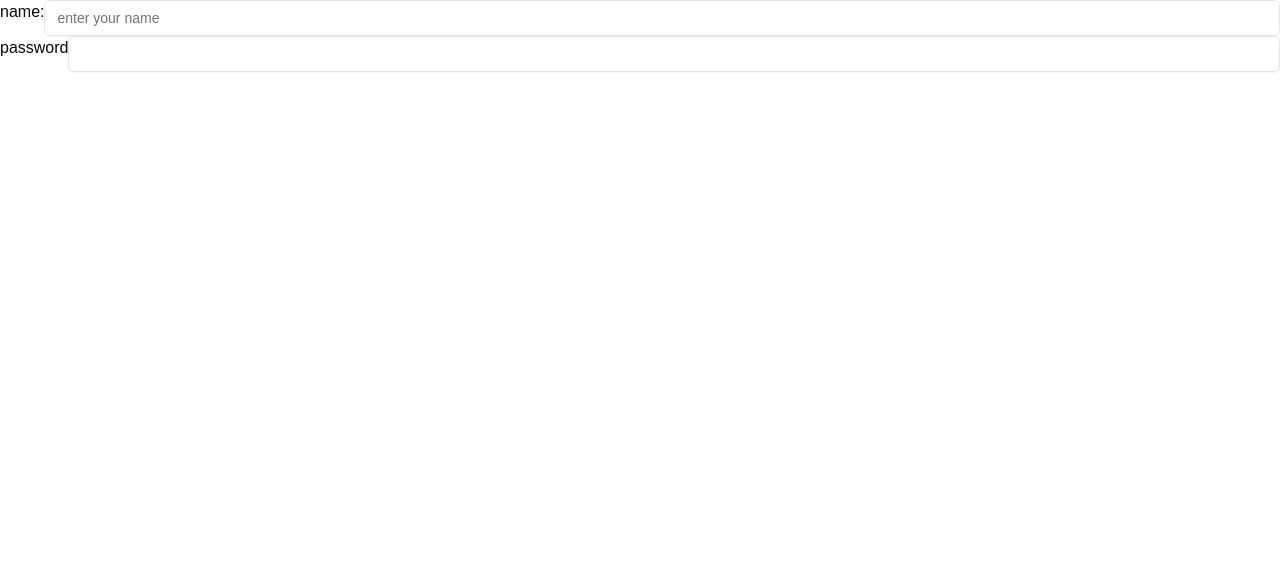
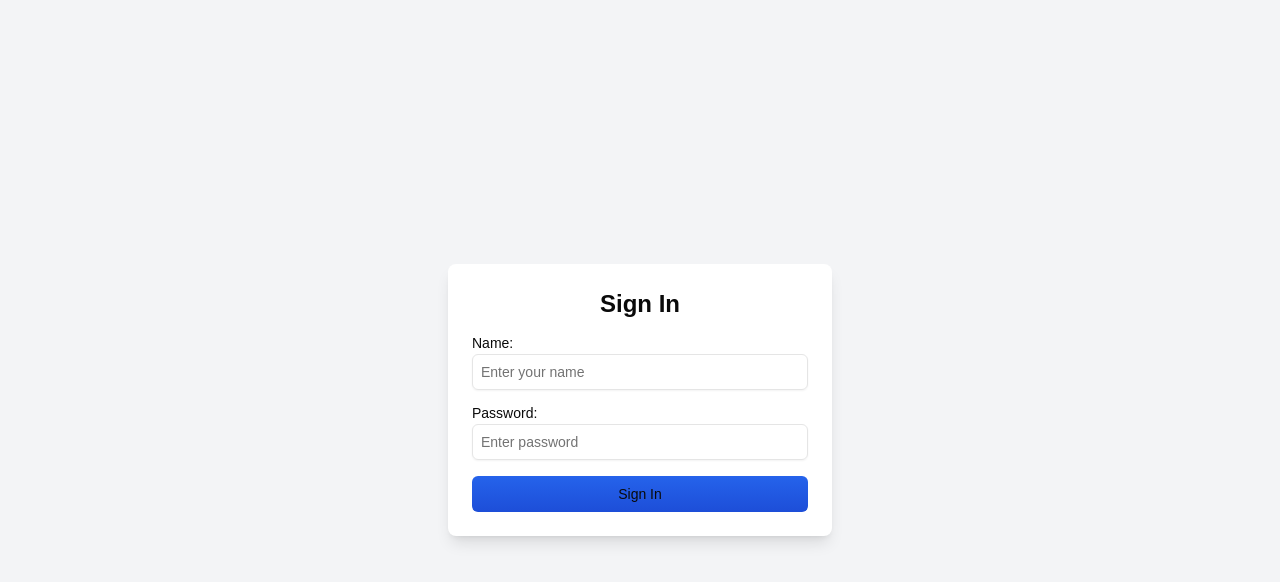
Before and after one commit to OduorSamuuel/next, a Next.js app: page /sign-in in a window 1280 px wide. Shown: the top 582 px of the page. Built offline with nearby package versions, Linux system fonts and the light colour scheme.

Commit message:
Update page.tsx

```diff
--- a/src/app/sign-in/page.tsx
+++ b/src/app/sign-in/page.tsx
@@ -1,25 +1,38 @@
-import { Button } from "@/components/ui/button"
-import { Input } from "@/components/ui/input"
-import { Label } from "@radix-ui/react-dropdown-menu"
+import { Button } from "@/components/ui/button";
+import { Input } from "@/components/ui/input";
+import { Label } from "@/components/ui/label"; // Corrected import
 
+const Signin = () => {
+  return (
+    <div className="h-screen flex items-center justify-center bg-gray-100">
+      <div className="w-full max-w-sm bg-white shadow-lg rounded-lg p-6">
+        <h2 className="text-2xl font-semibold text-center mb-4">Sign In</h2>
 
-const Signin=()=>{
-return(
-    <div className=" h-screen bg-white">
-        <div className=" justify-center  align-top border-solid  border-black">
-            <div className="flex">
-            <Label>name:</Label>
-            <Input placeholder="enter your name"/>
-            </div>
+        <form className="space-y-4">
+          {/* Name Field */}
+          <div className="flex flex-col">
+            <Label htmlFor="name" className="mb-1">
+              Name:
+            </Label>
+            <Input id="name" placeholder="Enter your name" className="p-2" />
+          </div>
 
-<div className="flex ">
-<Label>password</Label>
-<Input type="password"/>
-</div>
+          {/* Password Field */}
+          <div className="flex flex-col">
+            <Label htmlFor="password" className="mb-1">
+              Password:
+            </Label>
+            <Input id="password" type="password" placeholder="Enter password" className="p-2" />
+          </div>
 
-        </div>
+          {/* Submit Button */}
+          <Button type="submit" className="w-full">
+            Sign In
+          </Button>
+        </form>
+      </div>
+    </div>
+  );
+};
 
-    </div>
-)
-}
-export default Signin
+export default Signin;
```
